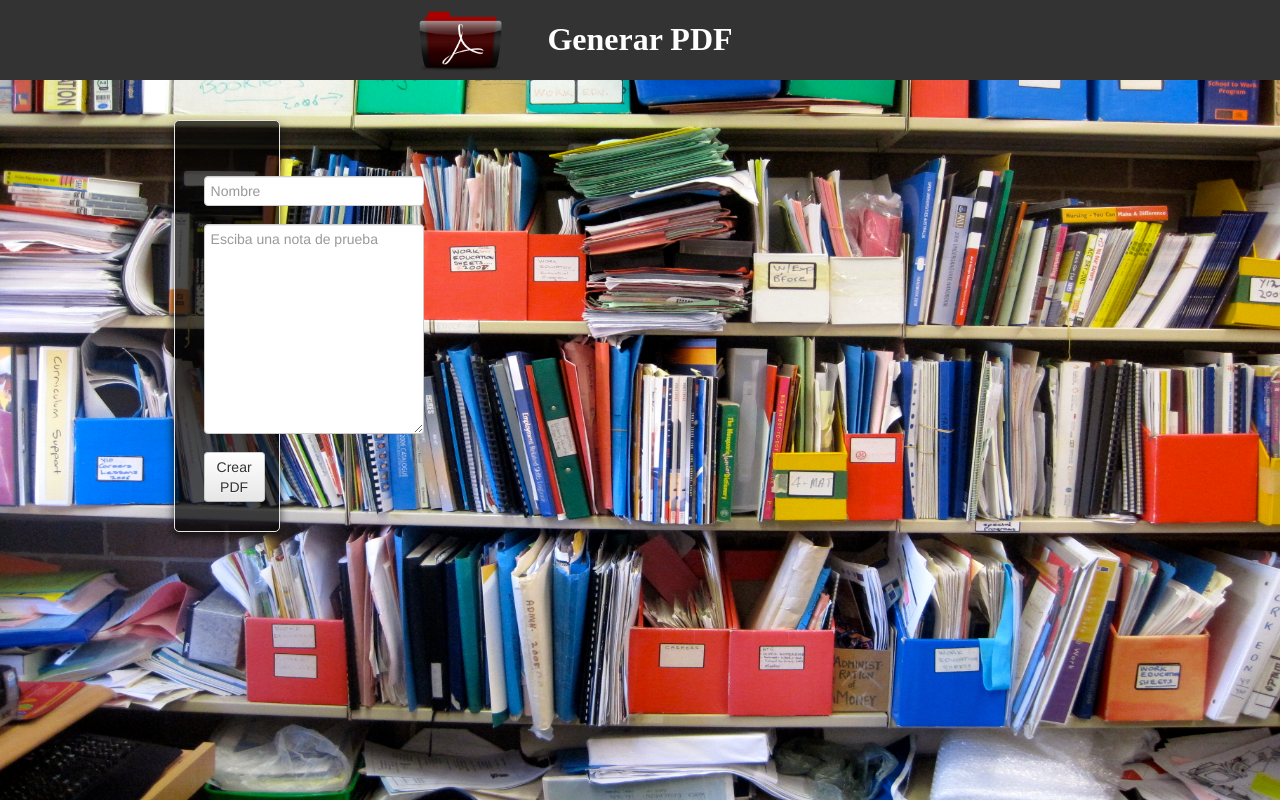
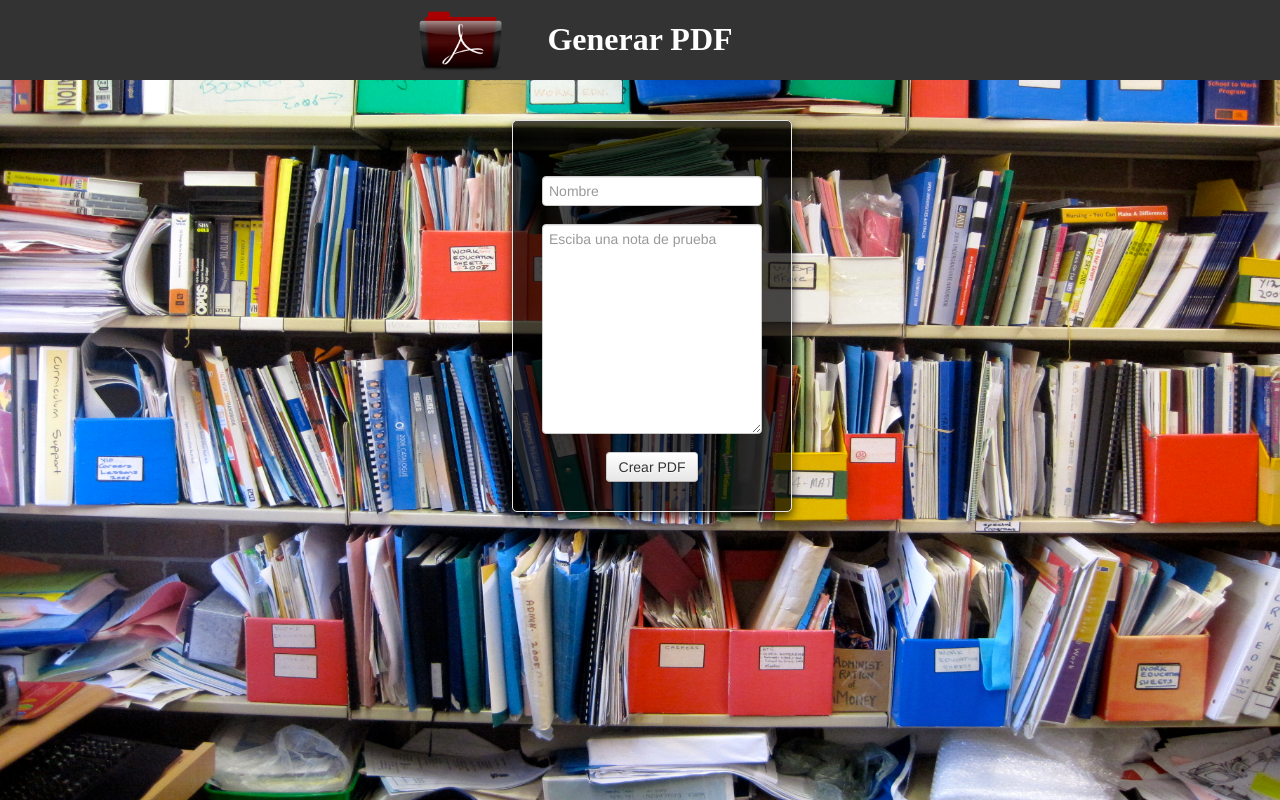
Before and after one commit to mpita/generar_pdf, a Django app: page / in a window 1280 px wide. Run offline with Django 3.2, Linux system fonts and the light colour scheme.

Commit message:
mejora de estilos.css para chrome, EI10, safari

```diff
--- a/generar_pdf/static/css/estilo.css
+++ b/generar_pdf/static/css/estilo.css
@@ -20,12 +20,12 @@ header
 }
 section
 {
-	position: absolute;
 	margin-top: 120px;
 }
 #formulario
 {
-	margin-left: 62%;
+    position: absolute;
+	margin-left: 40%;
     max-width: 400px;
     text-align: center;
     padding: 19px 29px 29px;
```
